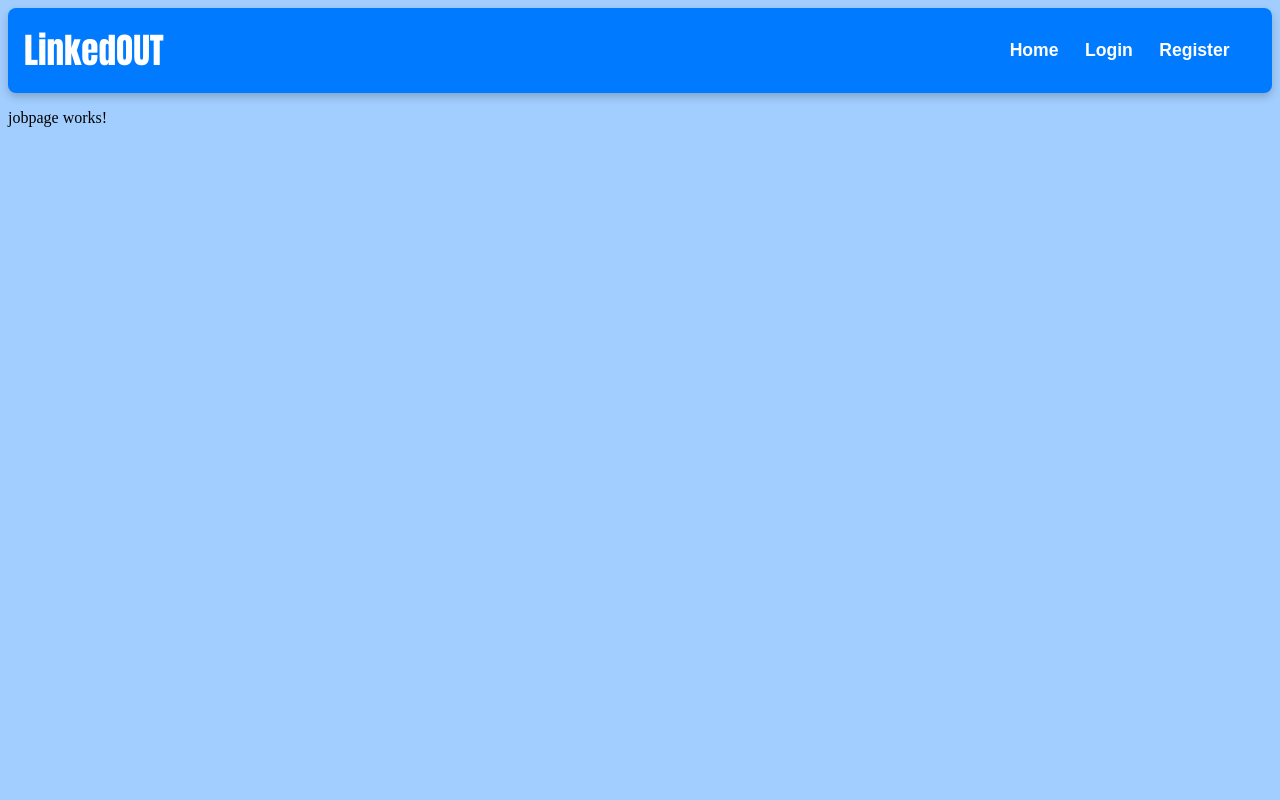
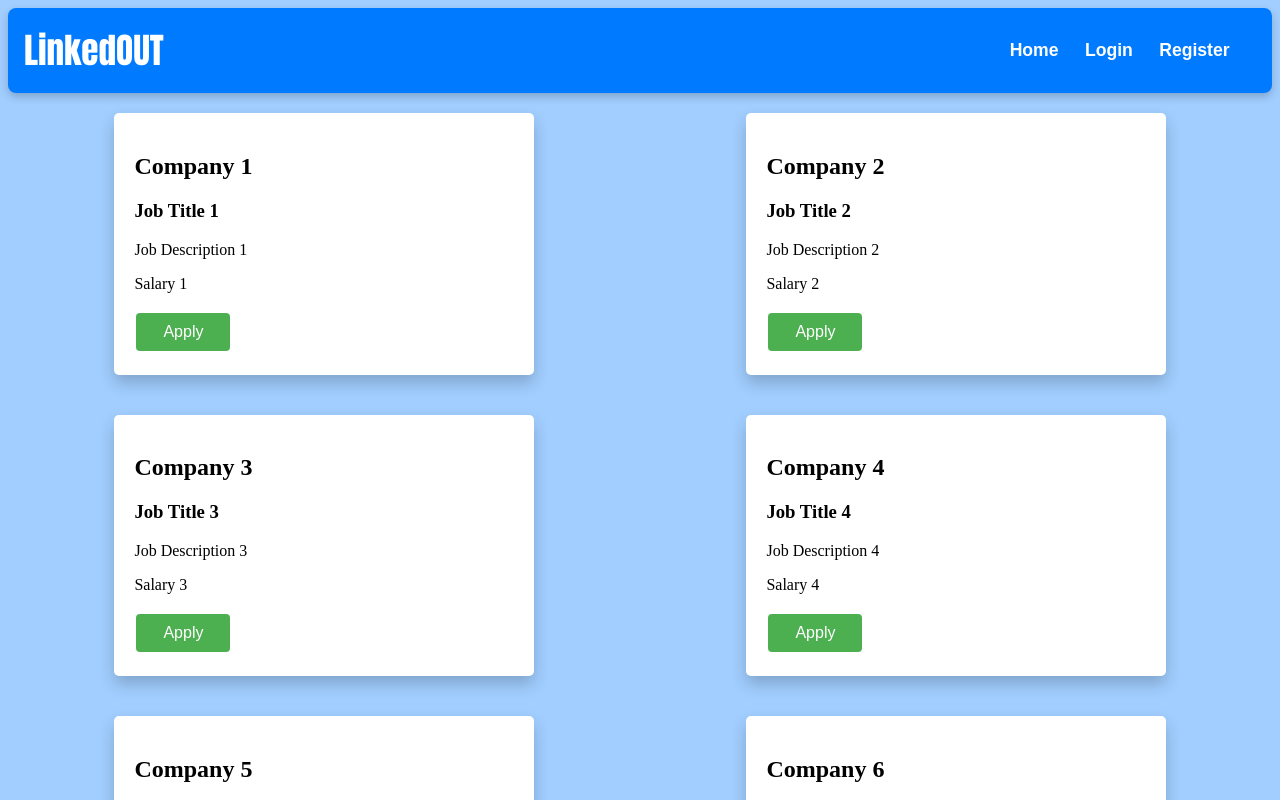
Before and after one commit to Patrik1866/AFP2-projekt, an Angular app in the folder Frontend/AFP2_Projekt_FE/: page /jobpage in a window 1280 px wide. Shown: the top 800 px of the page. Built offline with nearby package versions, Linux system fonts and the light colour scheme.

Commit message:
Job page alapok, demo-hoz

```diff
--- a/Frontend/AFP2_Projekt_FE/src/app/jobpage/jobpage.component.html
+++ b/Frontend/AFP2_Projekt_FE/src/app/jobpage/jobpage.component.html
@@ -1 +1,9 @@
-<p>jobpage works!</p>
+<div class="job-container">
+    <div *ngFor="let job of jobs" class="job-card">
+      <h2>{{job.company}}</h2>
+      <h3>{{job.jobTitle}}</h3>
+      <p>{{job.jobDescription}}</p>
+      <p>{{job.salary}}</p>
+      <input type="button" value="Apply">
+    </div>
+  </div>
--- a/Frontend/AFP2_Projekt_FE/src/app/jobpage/jobpage.component.scss
+++ b/Frontend/AFP2_Projekt_FE/src/app/jobpage/jobpage.component.scss
@@ -0,0 +1,38 @@
+.job-container {
+    display: flex;
+    flex-wrap: wrap;
+    justify-content: space-around;
+  }
+
+  .job-card {
+    box-shadow: 0 8px 16px 0 rgba(0,0,0,0.2);
+    transition: 0.3s;
+    width: 30%;
+    border-radius: 5px;
+    margin: 20px;
+    padding: 20px;
+    background-color: white;
+  }
+
+  .job-card:hover {
+    box-shadow: 0 30px 45px 0 rgba(0,0,0,0.2);
+  }
+
+  input[type="button"] {
+    background-color: #4CAF50; /* Green background */
+    border: none;
+    color: white; /* White text */
+    padding: 10px 27px; /* Padding */
+    text-align: center;
+    text-decoration: none;
+    display: inline-block;
+    font-size: 16px;
+    margin: 4px 2px;
+    cursor: pointer;
+    border-radius: 4px; /* Rounded corners */
+    transition-duration: 0.4s; /* Transition effect */
+  }
+
+  input[type="button"]:hover {
+    background-color: #45a049; /* Darker green when you hover over it */
+  }
--- a/Frontend/AFP2_Projekt_FE/src/app/jobpage/jobpage.component.ts
+++ b/Frontend/AFP2_Projekt_FE/src/app/jobpage/jobpage.component.ts
@@ -1,12 +1,26 @@
-import { Component } from '@angular/core';
+import { Component, OnInit } from '@angular/core';
+import { CommonModule } from '@angular/common';
 
 @Component({
   selector: 'app-jobpage',
   standalone: true,
-  imports: [],
+  imports: [CommonModule],
   templateUrl: './jobpage.component.html',
   styleUrl: './jobpage.component.scss'
 })
-export class JobpageComponent {
+export class JobpageComponent implements OnInit {
+  jobs = [
+    {company: 'Company 1', jobTitle: 'Job Title 1', jobDescription: 'Job Description 1', salary: 'Salary 1'},
+    {company: 'Company 2', jobTitle: 'Job Title 2', jobDescription: 'Job Description 2', salary: 'Salary 2'},
+    {company: 'Company 3', jobTitle: 'Job Title 3', jobDescription: 'Job Description 3', salary: 'Salary 3'},
+    {company: 'Company 4', jobTitle: 'Job Title 4', jobDescription: 'Job Description 4', salary: 'Salary 4'},
+    {company: 'Company 5', jobTitle: 'Job Title 5', jobDescription: 'Job Description 5', salary: 'Salary 5'},
+    {company: 'Company 6', jobTitle: 'Job Title 6', jobDescription: 'Job Description 6', salary: 'Salary 6'},
+    // Add more jobs as needed
+  ];
 
+  constructor() { }
+
+  ngOnInit(): void {
+  }
 }
```
